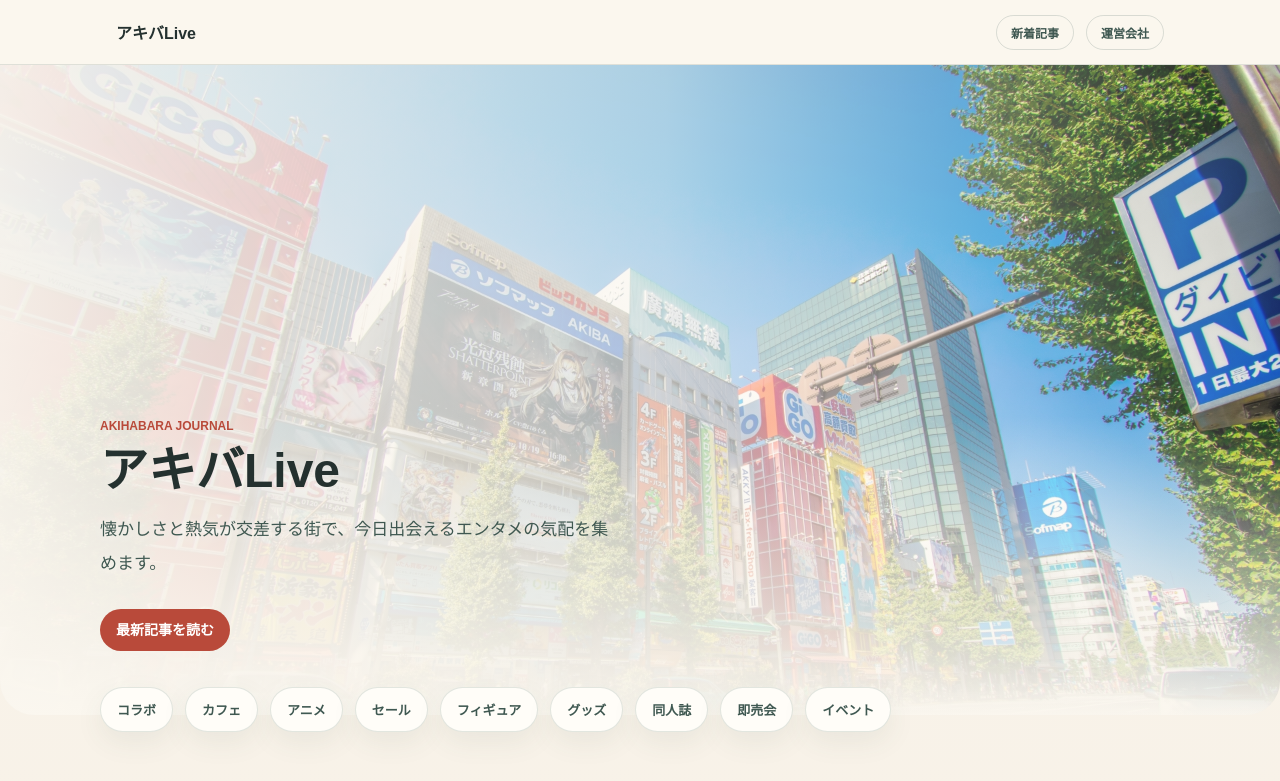
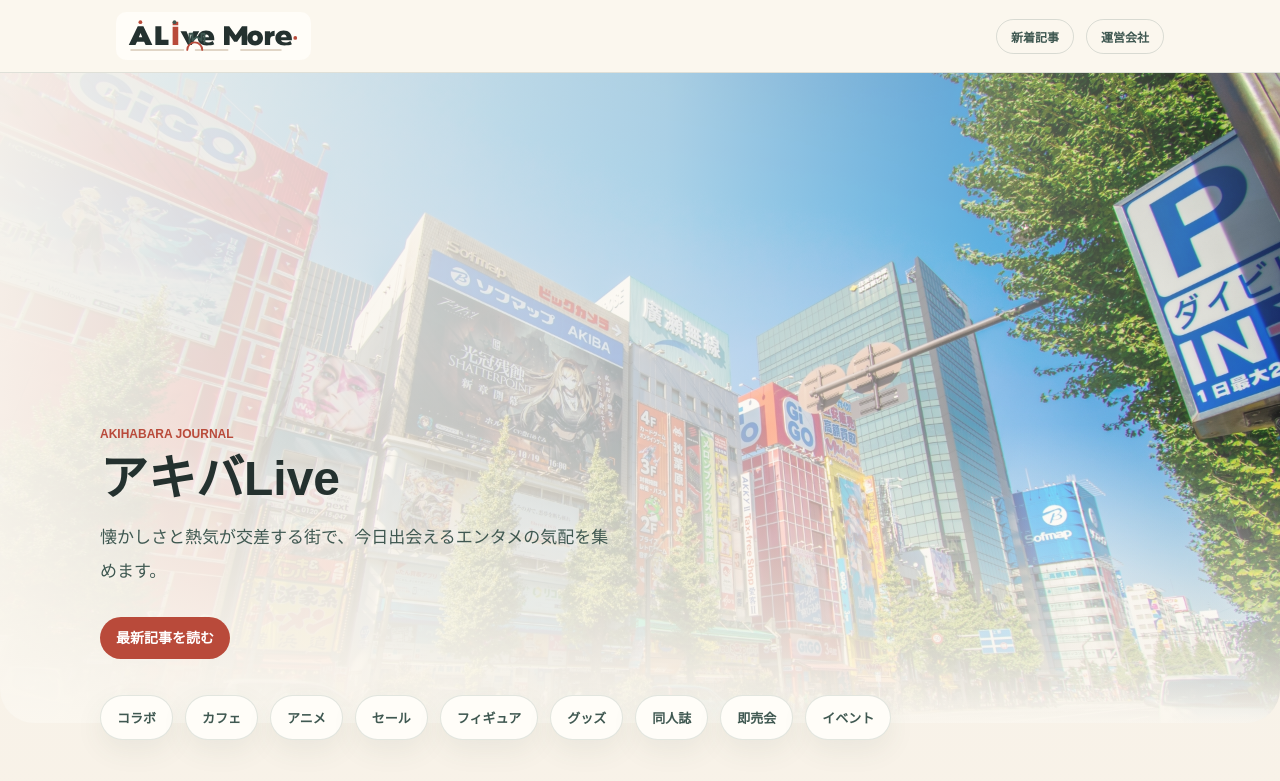
Before and after one commit to reload-co-jp/akiba, a Next.js app: page / in a window 1280 px wide. Shown: the top 781 px of the page. Built offline with nearby package versions, Linux system fonts and the light colour scheme; no server answers.

Commit message:
Add logo

```diff
--- a/app/layout.tsx
+++ b/app/layout.tsx
@@ -1,5 +1,4 @@
 import Link from "next/link"
-import { Title } from "components/elements/layout"
 import { siteUrl } from "lib/site"
 import "./reset.css"
 
@@ -24,7 +23,7 @@
         <header className="site-header">
           <div className="site-header__inner">
             <Link href="/" className="site-header__brand">
-              <Title>アキバLive</Title>
+              <img src="/images/logo.svg" alt="アキバLive" width="195" height="48" />
             </Link>
             <nav className="site-header__nav" aria-label="主要ナビゲーション">
               <a href="/#home-articles">新着記事</a>
--- a/app/reset.css
+++ b/app/reset.css
@@ -35,9 +35,16 @@
 }
 
 .site-header__brand {
-  color: #24312f;
-  font-weight: 800;
+  align-items: center;
+  display: inline-flex;
   text-decoration: none;
+}
+
+.site-header__brand img {
+  display: block;
+  height: auto;
+  max-width: 195px;
+  width: min(48vw, 195px);
 }
 
 .site-header__nav {
```
Also changed, not shown: public/images/logo.svg (added).
